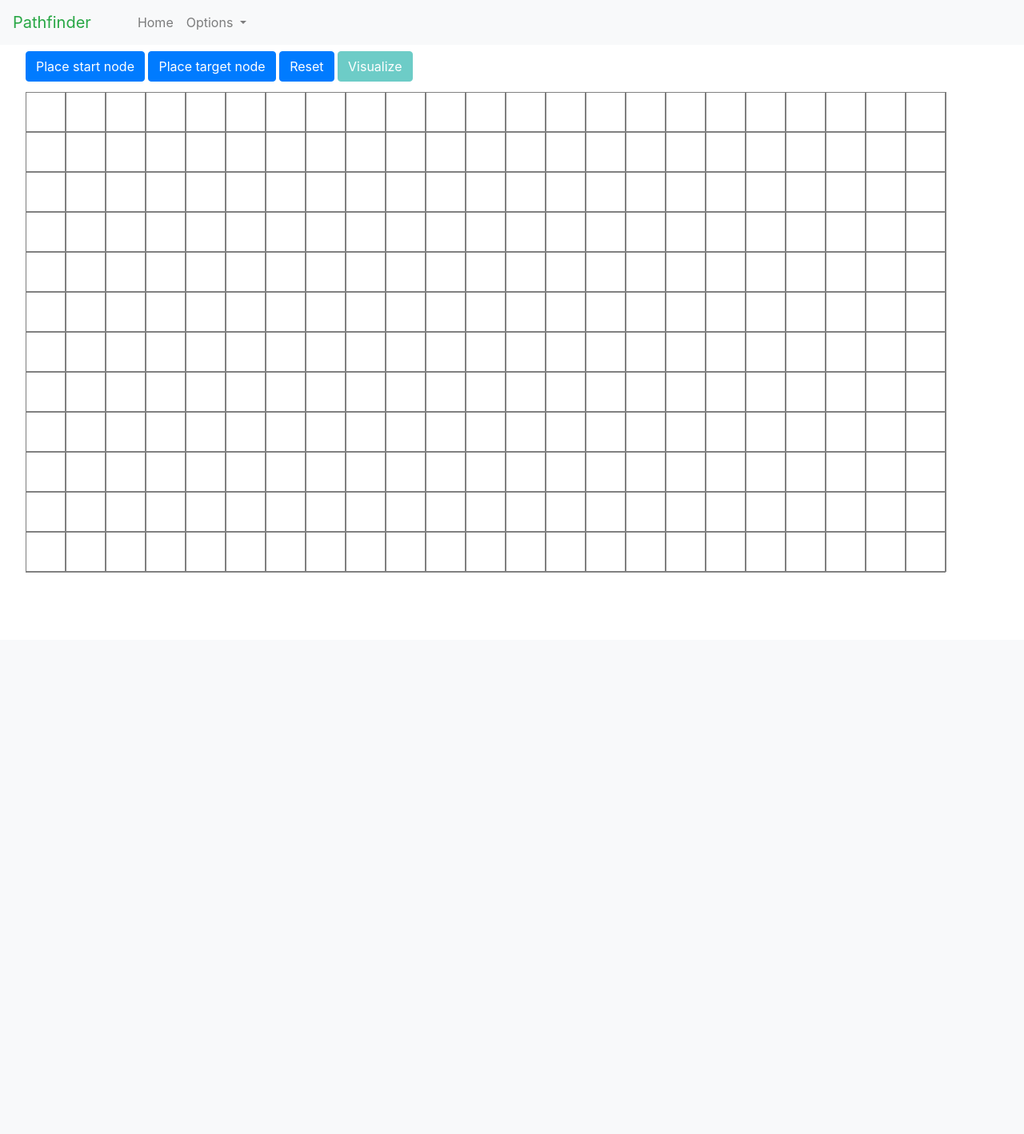
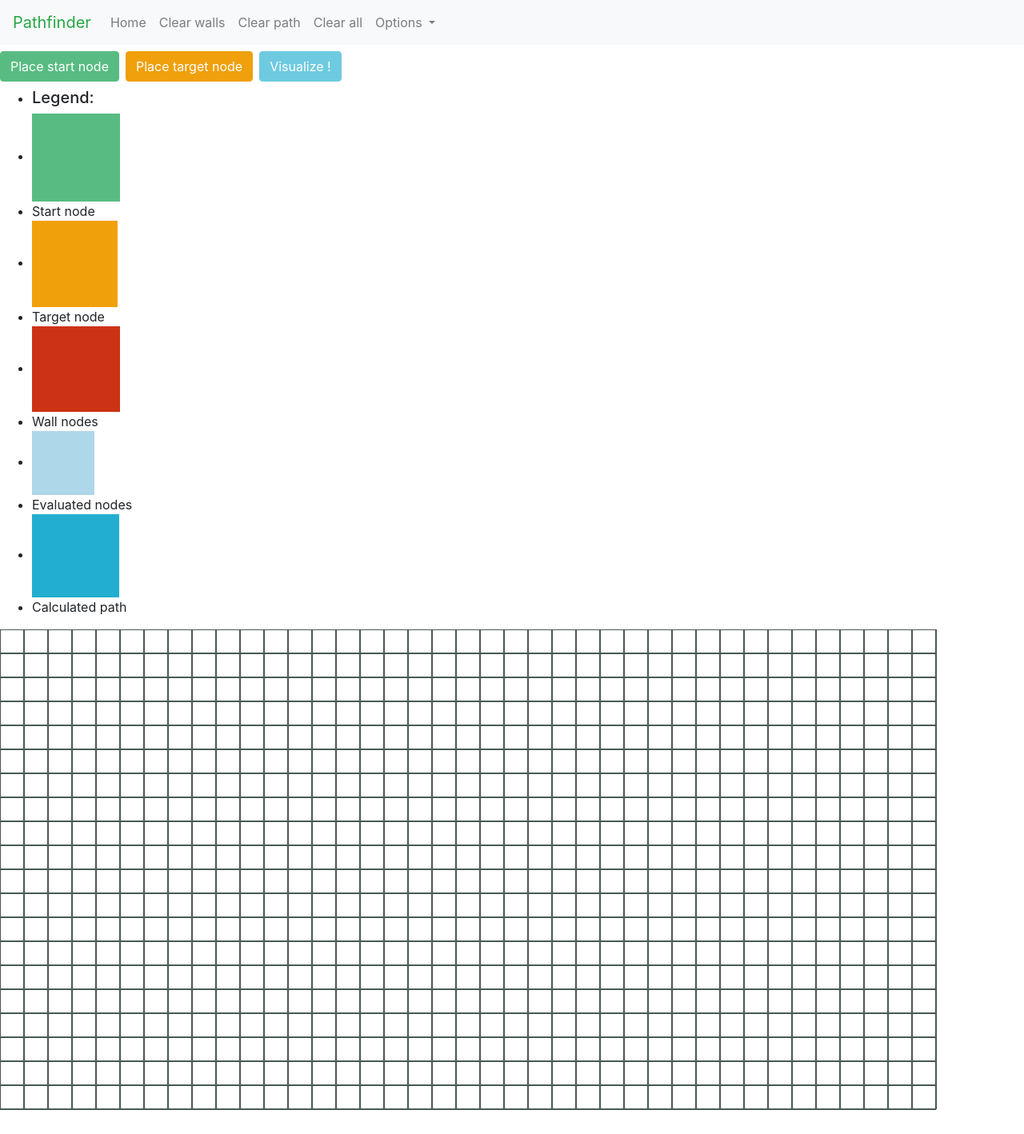
Before and after one commit to jellebaele/pathfinder, a Flask app: page / in a window 1280 px wide. Shown: the whole page at 80% size. Before the commit the page ends 716 px from the top, so only its background shows below. Run offline with Flask 2, Linux system fonts and the light colour scheme; some libraries are stand-ins or nearby versions.

Commit message:
Added legenda, visualisiation, updated database, updated navbar, minor bug fixes

```diff
--- a/server.py
+++ b/server.py
@@ -53,19 +53,23 @@
 def index():
     # Post method
     if request.method == 'POST':
+        print('Posting')
         if not request.json or not 'title' in request.json:
             print("Error")
             abort(404)
+        title = request.json['title']
         content = request.json['content']
         picture = request.json['picture']
 
-        new_layout = LayoutModel(title=request.json['title'], content=content, picture=picture,
+        new_layout = LayoutModel(title=title, content=content, picture=picture,
                                  date_created=datetime.utcnow())
 
         try:
             db.session.add(new_layout)
             db.session.commit()
-            return jsonify({'Test': 'Successful'}), 201
+            return jsonify({'id': new_layout.id,
+                            'title': title,
+                            'content': content}), 201
 
         except:
             print("error")
@@ -88,7 +92,6 @@
 
 
 @app.route('/stored/<int:id>', methods=['GET', 'DELETE', 'PUT'])
-
 def get_layout(id):
     # Get specific layout
     if request.method == 'GET':
--- a/static/scripts/Grid.js
+++ b/static/scripts/Grid.js
@@ -2,7 +2,8 @@
 import Node from "./objects/Node.js";
 
 export default class Grid {
-    constructor(width, height, step, lineWidth, ctx) {
+    constructor(width, height, step, lineWidth, ctx, colorGird, colorWall, colorStart,
+                colorTarget, colorEvaluated, colorPath) {
         this.width = width;
         this.height = height;
         this.step = step;
@@ -11,13 +12,23 @@
         this.startNode = null;
         this.targetNode = null;
         this.ctx = ctx;
+
+        // Colors
+        this.colorGrid = colorGird;
+        this.colorWall = colorWall;
+        this.colorStart = colorStart;
+        this.colorTarget = colorTarget;
+        this.colorEvaluated =  colorEvaluated;
+        this.colorPath = colorPath;
+
         this.path = [];
+        this.evaluated = [];
     }
 
     // Create list of nodes and draw on screen
     create() {
         this.ctx.beginPath();
-        this.ctx.strokeStyle = "#808080";
+        this.ctx.strokeStyle = this.colorGrid;
         this.ctx.lineWidth = this.lineWidth;
 
         // Start with x = 0 and y = 0
@@ -149,20 +160,49 @@
 
         this.nodes.forEach(n => {
             if (n.wall)
-                this.ctx.fillStyle = "#000000";
+                this.ctx.fillStyle = this.colorWall;
             else if (n.start)
-                this.ctx.fillStyle = "#00FF00";
+                this.ctx.fillStyle = this.colorStart;
             else if (n.target)
-                this.ctx.fillStyle = "#FF00FF";
+                this.ctx.fillStyle = this.colorTarget;
             else this.ctx.fillStyle = "#FFFFFF";
             this.ctx.fillRect(n.x + this.lineWidth, n.y + this.lineWidth, n.size, n.size);
         });
 
+        this.evaluated.forEach(n => {
+            this.ctx.fillStyle = this.colorEvaluated;
+            if (!n.target && !n.wall && !n.start)
+                this.ctx.fillRect(n.x + this.lineWidth, n.y + this.lineWidth, n.size, n.size);
+        });
+
+
+    }
+
+    drawPath() {
         this.path.forEach(n => {
-            this.ctx.fillStyle = "#5F9F9F";
+            this.ctx.fillStyle = this.colorPath;
             if (!n.target && !n.wall)
                 this.ctx.fillRect(n.x + this.lineWidth, n.y + this.lineWidth, n.size, n.size);
         })
+    }
+
+    drawPathIncrement(node) {
+        this.ctx.fillStyle = this.colorPath;
+        if (!node.target && !node.wall)
+            this.ctx.fillRect(node.x + this.lineWidth, node.y + this.lineWidth, node.size, node.size);
+
+    }
+
+    resetWalls() {
+        this.nodes.forEach(n => n.wall = false);
+        this.resetPath();
+        this.fillNodes();
+    }
+
+    resetPath() {
+        this.path = [];
+        this.evaluated = [];
+        this.fillNodes();
     }
 
     // Reset all nodes
@@ -199,7 +239,7 @@
             let isTarget = (myArr[4].split(':')[1] === 'True');
             let size = parseInt(myArr[5].split(':')[1]);
 
-            let newNode = new Node(new Coordinate(parseInt(x), parseInt(y)), isWall, size, isStart, isTarget)
+            let newNode = new Node(new Coordinate(parseInt(x), parseInt(y)), isWall, size, isStart, isTarget);
             this.nodes.push(newNode);
 
             if (newNode.start) this.startNode = newNode;
--- a/static/scripts/Main.js
+++ b/static/scripts/Main.js
@@ -13,12 +13,10 @@
 
 // grid props
 let grid;
-const stepSize = 50;
+const stepSize = 30;
 const lineWidth = 1;
 
 // Wall props
-let wall = [];
-let colorWall = "#00FFFF";
 
 // Booleans to keep track of mouseclick events
 let mouseDownLeft = false;
@@ -31,9 +29,23 @@
 // A* pathfind algorithm
 let a_star;
 let isVisualized = false;
+let isVisualizing = false;
+let loop;
+let loopSpeed;
+const speeds = [1000,500,200,50,10];
 
 // Server configs
 let serverURL = '/';
+
+// Colors
+let colorGrid = "#4A5954";
+let colorWall = "#CC3314";
+let colorStart = "#58BC82";
+let colorTarget = "#EFA00B";
+let colorPath = "#22AED1";
+let colorEvaluated = "#AED8EA";
+
+let timer;
 
 // Resize: redraw canvas
 window.onload = function () {
@@ -50,7 +62,8 @@
     ctx.canvas.height = myHeight;
 
     // Create a grid object
-    grid = new Grid(myWidth, myHeight, stepSize, lineWidth, ctx);
+    grid = new Grid(myWidth, myHeight, stepSize, lineWidth, ctx, colorGrid, colorWall, colorStart,
+        colorTarget, colorEvaluated, colorPath);
 
     // Create grid
     grid.create();
@@ -71,6 +84,11 @@
 
     // Check if button "idVisualize" can be enabled
     checkEnableVisualize();
+
+    // Set label of speed
+    setLabel();
+
+    document.getElementById("idAlert").hidden = true;
 }
 
 // Function to update button to create startnode
@@ -100,12 +118,56 @@
 function resetCanvas() {
     grid.resetNodes();
     isVisualized = false;
+    isVisualizing = false;
+    location.replace("/");
+}
+
+function visualizeIncrement() {
+    isVisualized = false;
+    if (!isVisualizing){
+        isVisualizing = true;
+        loop = window.setInterval(findPathLoop, loopSpeed);
+    } else {
+        window.clearInterval(loop);
+        a_star.list_open = [];
+        loop = window.setInterval(findPathLoop, loopSpeed);
+    }
+}
+
+function findPathLoop() {
+    let found = a_star.getPathStepByStep(grid.startNode, grid.targetNode);
+    if (found) {
+        isVisualized = true;
+        window.clearInterval(loop);
+        drawPathIncrement();
+    } else if (found === null) {
+        window.clearInterval(loop);
+        isVisualizing = false;
+    }
+    grid.fillNodes();
+}
+
+function drawPathIncrement() {
+    let i = 0;
+    loop = window.setInterval(function () {
+        if (grid.path[i] === undefined){
+            isVisualizing = false;
+            window.clearInterval(loop);
+            return;
+        }
+
+        grid.drawPathIncrement(grid.path[i]);
+
+        i++;
+    }, speeds[3]);
+
 }
 
 // Function to execute A* algorithm
 function visualize() {
-    a_star.findPath(grid.startNode, grid.targetNode);
+    a_star.getPath(grid.startNode, grid.targetNode);
     grid.fillNodes();
+    grid.drawPath();
     isVisualized = true;
 }
 
@@ -147,6 +209,9 @@
     }
 
     // If a* algorithm is already executed, execute again since something has changed in this function
+    if (isVisualizing)
+        visualizeIncrement();
+
     if (isVisualized)
         visualize();
 
@@ -163,6 +228,9 @@
         // Delete wall
         grid.adjustWall(coord, false);
         // If a* algorithm is already executed, execute again since something has changed in this function
+        if (isVisualizing)
+            visualizeIncrement();
+
         if (isVisualized){
             visualize();
         }
@@ -179,16 +247,16 @@
         mouseDownRight = true;
     }
 
+    if (isVisualizing)
+        visualizeIncrement();
+    // If a* algorithm is already executed, execute again since something has changed in this function
     if (isVisualized)
         visualize();
 }
 
-function onMouseUp(e) {
+function onMouseUp() {
     mouseDownLeft = false;
     mouseDownRight = false;
-    if (isVisualized) {
-        visualize();
-    }
 }
 
 // If mouse moves
@@ -204,14 +272,18 @@
 
         } else if (isDraggingTarget) {
             grid.adjustTargetNode(coord);
-
         }
 
+        if (isVisualizing)
+            visualizeIncrement();
         if (isVisualized)
             visualize();
     // Check right click mouse
     } else if (mouseDownRight && !isCreatingStartNode && !isCreatingTargetNode) {
         grid.adjustWall(coord, false);
+
+        if (isVisualizing)
+            visualizeIncrement();
         if (isVisualized)
             visualize();
     }
@@ -225,6 +297,9 @@
         isDraggingTarget = true
     } else if (!isDraggingStart && !isDraggingTarget) {
         grid.adjustWall(coord, true);
+
+        if (isVisualizing)
+            visualizeIncrement();
         if (isVisualized)
             visualize();
     }
@@ -240,8 +315,8 @@
         if (el.tagName === "BODY") {
             // deal with browser quirks with body/window/document and page scroll
             // different browsers -> different ways of how to handle this
-            var xScrollPos = el.scrollLeft || document.documentElement.scrollLeft;
-            var yScrollPos = el.scrollTop || document.documentElement.scrollTop;
+            let xScrollPos = el.scrollLeft || document.documentElement.scrollLeft;
+            let yScrollPos = el.scrollTop || document.documentElement.scrollTop;
 
             // offsetLeft and top compated to parents
             // client to account for border as well
@@ -268,11 +343,44 @@
         body: JSON.stringify({"title": title, "content": content, "picture": picture})
     }).then((response) => {
         if (response.status === 201) {
-            console.log("Saved")
+            success();
         } else {
-            console.log("Something went wrong");
+            fail();
         }
     });
+}
+
+function success() {
+    let alert = document.getElementById("idAlert");
+    alert.innerText = "";
+
+    let div = document.createElement("div");
+    div.setAttribute("class", "alert alert-success");
+    div.setAttribute("role", "alert");
+    div.innerHTML = "Layout successfully saved !";
+    alert.appendChild(div);
+
+    alert.hidden = false;
+    timer = window.setInterval(hide, 10000);
+}
+
+function fail() {
+    let alert = document.getElementById("idAlert");
+    alert.innerText = "";
+
+    let div = document.createElement("div");
+    div.setAttribute("class", "alert alert-fail");
+    div.setAttribute("role", "alert");
+    div.innerHTML = "Something went wrong";
+    alert.appendChild(div);
+
+    alert.hidden = false;
+    timer = window.setInterval(hide, 10000);
+}
+
+function hide() {
+    clearInterval(timer);
+    document.getElementById("idAlert").hidden = true;
 }
 
 // Get message from server
@@ -284,8 +392,31 @@
             checkEnableVisualize();
         })
         .catch(() => {
-            console.log("Something went wrong")
+            fail();
         });
+}
+
+function setLabel() {
+    let slider = document.getElementById("idSlider");
+    let label = document.getElementById("idSpeed");
+    let txtLabels = ['Very slow', 'Slow', 'Intermediate', 'Fast', 'Very fast'];
+    label.innerHTML = "Speed: " + txtLabels[slider.value];
+
+    loopSpeed = speeds[slider.value];
+    if (isVisualizing) {
+        window.clearInterval(loop);
+        loop = window.setInterval(findPathLoop, loopSpeed);
+    }
+}
+
+function clearPath() {
+    grid.resetPath();
+    isVisualized = false;
+}
+
+function clearWalls() {
+    grid.resetWalls();
+    isVisualized = false;
 }
 
 // Add events to screen
@@ -295,6 +426,9 @@
 canv.addEventListener('mousemove', onMouseMove, false);
 document.getElementById("idStart").onclick = createStartNode;
 document.getElementById("idTarget").onclick = createTargetNode;
+document.getElementById("idVisualize").onclick = visualizeIncrement;
+document.getElementById("idSave").onclick = save;
 document.getElementById("idReset").onclick = resetCanvas;
-document.getElementById("idVisualize").onclick = visualize;
-document.getElementById("idSave").onclick = save;
+document.getElementById("idSlider").onmousemove= setLabel;
+document.getElementById("idClearPath").onclick = clearPath;
+document.getElementById("idClearWall").onclick = clearWalls;
--- a/static/scripts/algorithms/A_star.js
+++ b/static/scripts/algorithms/A_star.js
@@ -35,14 +35,14 @@
         this.targetNode = null;
         this.list_open = [];
         this.list_closed = [];
+        this.i = 0;
     }
 
-    findPath(startNode, targetNode) {
+    getPath(startNode, targetNode) {
         if (startNode === null || targetNode === null)
             return false;
 
         let pathFound = false;
-
         // Create list with nodes to be evaluated
         this.list_open = [];
         // Create list which have been evaluated
@@ -50,8 +50,50 @@
         // Add startnode to list open
         this.list_open.push(startNode);
 
+
         // Loop until solution is found or there are no nodes left to be evaluated
-        while (this.list_open.length > 0) {
+        while (!pathFound && this.list_open.length > 0) {
+            if (this.calculatePath(startNode, targetNode)) {
+                pathFound = true;
+                return true;
+            }
+        }
+
+        // After while loop; in order to delete the visualised path on the grid
+        if (!pathFound) {
+            this.grid.path = [];
+            return false;
+        }
+    }
+
+    getPathStepByStep(startNode, targetNode) {
+        if (startNode === null || targetNode === null) {
+            return null;
+        }
+
+        // Check if it's the first init
+        if (this.list_open.length < 1) {
+            // Create list with nodes to be evaluated
+            this.list_open = [];
+            // Create list which have been evaluated
+            this.list_closed = [];
+            // Add startnode to list open
+            this.list_open.push(startNode);
+            // Delete path from grid
+            this.grid.path = [];
+        }
+
+        let found = this.calculatePath(startNode, targetNode);
+
+        if (this.list_open.length < 1 && !found) {
+            this.grid.path = [];
+            return true;
+        }
+
+        return found;
+    }
+
+    calculatePath(startNode, targetNode) {
         // get the node with the lowest f_cost
         let current_node = this.list_open[0];
         this.list_open.forEach(node => {
@@ -78,8 +120,9 @@
         // If the position of the current_node == position of the target node,
         // the path is found
         if (current_node.x === targetNode.x && current_node.y === targetNode.y) {
-                pathFound = true;
             this.retracePath(startNode, targetNode);
+            this.list_open = [];
+            this.list_closed = [];
             return true;
         }
 
@@ -94,7 +137,7 @@
                 // If the neighbor is not yet in the open_list (= not yet considered)
                 // Or the cost is smaller than the current gCost, the current_node is the
                 // node for the current neighbor
-                    if (!this.list_open.includes(neighbor) || costMovement < neighbor.gCost){
+                if (!this.list_open.includes(neighbor) || costMovement < neighbor.gCost) {
                     neighbor.gCost = costMovement;
                     neighbor.hCost = this.getDistance(neighbor, targetNode);
                     neighbor.parentNode = current_node;
@@ -104,13 +147,9 @@
                 }
             }
         });
-        }
-
-        // After while loop; in order to delete the visualised path on the grid
-        if (!pathFound) {
-            this.grid.path = [];
+        this.grid.evaluated = this.list_closed;
+        // console.log(this.list_open.length < 1);
         return false;
-        }
     }
 
     // Get distance:
@@ -138,6 +177,6 @@
             }
         }
 
-        this.grid.path = path;
+        this.grid.path = path.reverse();
     }
 }
--- a/static/styles/index_style.css
+++ b/static/styles/index_style.css
@@ -2,17 +2,85 @@
     margin-right: 50px;
 }
 
-#myCanvas{
+#myCanvas {
     position: absolute;
     margin-left: 2.5%;
-    margin-top: 1%;
     color: black;
 }
 
-#idStart {
+.list {
+    vertical-align: middle;
+}
+.list > li {
+    display: inline-block;
+    list-style: none;
+    font-size: 18px;
+}
+
+#idStart{
     margin-left: 2.5%;
+}
+
+.btn-primary {
+    font-size: 16px;
+}
+
+.alert {
+    font-size: 14px;
+    display: inline-block;
 }
 
 #idVisualize {
     margin-right: 2.5%;
 }
+
+.slidecontainer {
+    width: 100%; /* Width of the outside container */
+    position: relative;
+}
+
+/* The slider itself */
+.slider {
+    -webkit-appearance: none; /* Override default CSS styles */
+
+    appearance: none;
+    /*width: 100%; /* Full-width */
+    height: 10px; /* Specified height */
+    background: #d3d3d3; /* Grey background */
+    outline: none; /* Remove outline */
+    opacity: 0.7; /* Set transparency (for mouse-over effects on hover) */
+    -webkit-transition: .2s; /* 0.2 seconds transition on hover */
+    transition: opacity .2s;
+    /* Position in center */
+    margin: 10px;
+}
+
+/* Mouse-over effects */
+.slider:hover {
+    opacity: 1; /* Fully shown on mouse-over */
+}
+
+/* The slider handle (use -webkit- (Chrome, Opera, Safari, Edge) and -moz- (Firefox) to override default look) */
+.slider::-webkit-slider-thumb {
+    -webkit-appearance: none; /* Override default look */
+    appearance: none;
+    width: 10px; /* Set a specific slider handle width */
+    height: 10px; /* Slider handle height */
+    background: #4CAF50; /* Green background */
+    cursor: pointer; /* Cursor on hover */
+}
+
+.slider::-moz-range-thumb {
+    width: 10px; /* Set a specific slider handle width */
+    height: 10px; /* Slider handle height */
+    background: #4CAF50; /* Green background */
+    cursor: pointer; /* Cursor on hover */
+}
+
+.img_legend{
+    height: 20px;
+    width: 20px;
+    align-self: center;
+    padding: 0 0 4px 4px;
+    margin-left: 15px;
+}
--- a/templates/index.html
+++ b/templates/index.html
@@ -6,14 +6,28 @@
 {% endblock %}
 
 {% block nav %}
+<li class="nav-item">
+    <a id="idClearWall" class="nav-item nav-link" style="cursor:pointer">Clear walls</a>
+</li>
+<li class="nav-item">
+    <a id="idClearPath" class="nav-item nav-link" style="cursor:pointer">Clear path</a>
+</li>
+<li class="nav-item">
+    <a id="idReset" class="nav-item nav-link" style="cursor: pointer">Clear all</a>
+</li>
 <li class="nav-item dropdown">
-    <a class="nav-link dropdown-toggle" href="#" id="navbarDropdown" role="button"
+    <a class="nav-link dropdown-toggle" href="" id="navbarDropdown" role="button"
        data-toggle="dropdown" aria-haspopup="true" aria-expanded="false">
         Options
     </a>
     <div class="dropdown-menu" aria-labelledby="navbarDropdown">
-        <a class="dropdown-item" href="#" id="idSave">Save current layout</a>
+        <a class="dropdown-item" id="idSave" style="cursor: pointer">Save current layout</a>
         <a class="dropdown-item" href="/stored">Load layouts</a>
+        <div class="dropdown-divider"></div>
+        <a class="dropdown-item" id="idSpeed">Speed: </a>
+        <a class="slidecontainer">
+            <input type="range" min="0" max="4" step="1" value="3" class="slider" id="idSlider">
+        </a>
         <!-- <div class="dropdown-divider"></div>
         <a class="dropdown-item" href="#">Something else here</a> -->
     </div>
@@ -21,13 +35,50 @@
 {% endblock %}
 
 {% block body %}
-<input class="btn btn-primary mt-2" type="button" value="Place start node" id="idStart">
-<input class="btn btn-primary mt-2" type="button" value="Place target node" id="idTarget">
-<input class="btn btn-primary mt-2" type="button" value="Reset" id="idReset">
-<input class="btn btn-primary mt-2" type="button" style="background-color: lightseagreen; border-color: lightseagreen"
-       value="Visualize" id="idVisualize">
-<br>
-<canvas id="myCanvas">
+<div class="d-flex flex-row">
+    <input class="btn btn-primary mt-2 mr-2" type="button" value="Place start node"
+           style="background-color: #58BC82; border-color: #58BC82" id="idStart">
+    <input class="btn btn-primary mt-2 mr-2" type="button" value="Place target node"
+           style="background-color: #EFA00B; border-color: #EFA00B" id="idTarget">
+    <input class="btn btn-primary mt-2" type="button" style="background-color: #22AED1; border-color: #22AED1"
+           value="Visualize !" id="idVisualize">
+    <div class="ml-auto mt-2" style="height: 10px; margin-right: 85px">
+        <div id="idAlert">
+            <div class="alert alert-success" role="alert" hidden>
+                This is a success alert—check it out!
+            </div>
+        </div>
+
+    </div>
+</div>
+
+<ul class="list mt-2">
+    <li><h5>Legend:</h5></li>
+    <li><img src="{{ url_for('static', filename='images/start.jpg') }}" alt="" class="img_legend"/></li>
+    <li>Start node</li>
+    <li><img src="{{ url_for('static', filename='images/target.jpg') }}" alt="" class="img_legend"></li>
+    <li>Target node</li>
+    <li><img src="{{ url_for('static', filename='images/wall.jpg') }}" alt="" class="img_legend"></li>
+    <li>Wall nodes</li>
+    <li><img src="{{ url_for('static', filename='images/evaluated.jpg') }}" alt="" class="img_legend"></li>
+    <li>Evaluated nodes</li>
+    <li><img src="{{ url_for('static', filename='images/path.jpg') }}" alt="" class="img_legend"></li>
+    <li>Calculated path</li>
+</ul>
+
+
+<!-- <input class="btn btn-primary mt-2" type="button" value="Test" id="idTest"> -->
+<!--<div class="d-flex flex-row" style="margin-left: 2.5%">
+    <div class="p-2">Legend:</div>
+    <div class="start-legend">Start</div>
+
+
+    <img class="start" width="40" height="40" src="{{ url_for('static', filename='images/start.jpg') }} "></img>
+    <div class="p-2">Start node</div>
+
+    <div class="p-2">Flex item 3</div>
+</div>-->
+<canvas id="myCanvas" style="margin-right: 85px">
     Your browser does not support this element
 </canvas>
 
--- a/templates/template.html
+++ b/templates/template.html
@@ -5,11 +5,11 @@
     <link rel="stylesheet" href="https://stackpath.bootstrapcdn.com/bootstrap/4.5.2/css/bootstrap.min.css"
           integrity="sha384-JcKb8q3iqJ61gNV9KGb8thSsNjpSL0n8PARn9HuZOnIxN0hoP+VmmDGMN5t9UJ0Z" crossorigin="anonymous">
     <title>Pathfinder</title>
-    <link rel="stylesheet" href="{{ url_for('static', filename='styles/index_style.css') }}"></link>
+
     {% block head %}{% endblock %}
 </head>
 <body>
-<nav>
+<nav id="idNav">
     <nav class="navbar navbar-expand-md navbar-light bg-light">
         <a class="navbar-brand text-success" href="/" id="logo">
             Pathfinder
```
Also changed, not shown: mydb.db, static/images/evaluated.JPG (added), static/images/path.JPG (added), static/images/start.JPG (added), static/images/target.JPG (added), static/images/wall.JPG (added). Lines whose indentation alone changed are shown as unchanged.
